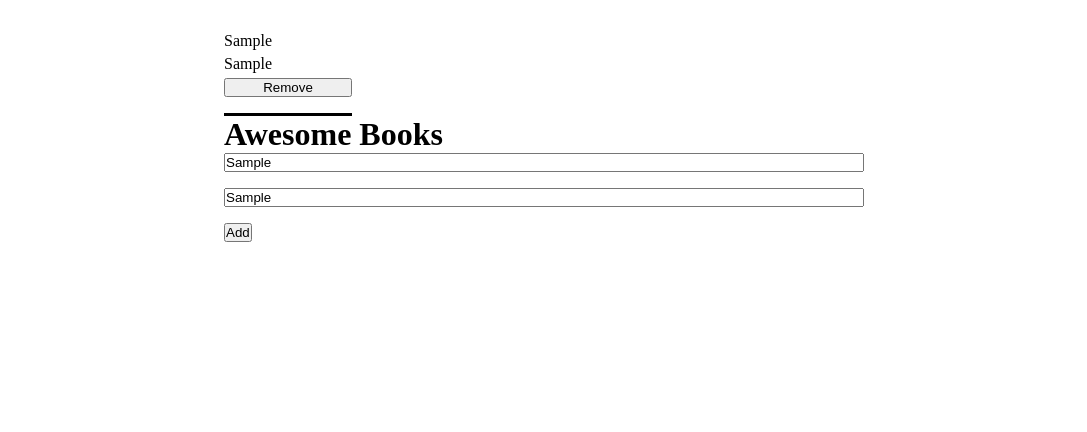
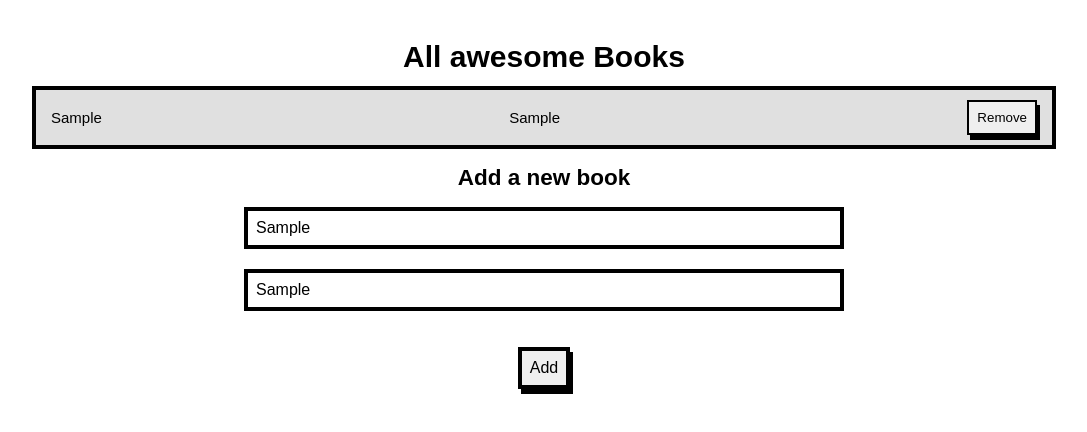
Before and after one commit to MohammedElseddik/Awesome-books, a website: page index.html in a window 1280 px wide. Both pictures are taken after typing "Sample", "Sample" into the empty fields and a click on the button "Add". Shown: the whole page, without its empty margins (96-1183 px from the left). Drawn offline with Linux system fonts and the light colour scheme.

Commit message:
Add styles to the page

```diff
--- a/index.html
+++ b/index.html
@@ -9,8 +9,9 @@
 </head>
 <body>
     <div class="container">
+        <h1>All awesome Books</h1>
         <div class="book-list-ui"></div>
-        <h1>Awesome Books</h1>
+        <h2>Add a new book</h2>
         <div class="books-list">
             <input type="text" id="title" placeholder="Title">
             <input type="text" id="author" placeholder="Author">
--- a/styles.css
+++ b/styles.css
@@ -6,35 +6,85 @@
   margin: 0;
 }
 
+body {
+  background: white;
+  font-family: Arial, Helvetica, sans-serif;
+  font-size: 15px;
+  font-weight: normal;
+  line-height: 18px;
+}
+
 ul {
   list-style: none;
 }
 
+.line {
+  display: flex;
+  align-items: center;
+  justify-content: space-between;
+  margin-top: 3rem;
+  margin-bottom: 1rem;
+}
+
 .container {
-  width: 50%;
-  margin: 2rem auto;
+  display: flex;
+  flex-direction: column;
+  align-items: center;
+  justify-content: center;
+  gap: 20px;
+  margin: 3rem auto;
 }
 
 .book-list-ui {
-  display: none;
-}
-
-.book-list-ui.visible {
-  display: block;
+  display: flex;
+  flex-direction: column;
+  align-items: center;
+  justify-content: center;
+  width: 80%;
+  border: 4px solid black;
 }
 
 .list-ui {
   display: flex;
-  flex-direction: column;
-  gap: 5px;
-  padding-bottom: 1rem;
-  width: 20%;
-  border-bottom: 3px solid #000;
+  align-items: center;
+  justify-content: space-between;
+  width: 100%;
+  padding: 10px 15px;
+}
+
+.list-ui:nth-child(odd) {
+  background: #e0e0e0;
 }
 
 .books-list {
   display: flex;
+  align-content: center;
+  justify-content: flex-start;
   flex-direction: column;
-  gap: 1rem;
+  color: #000;
+  gap: 20px;
   margin-bottom: 1rem;
+  width: 50%;
+  padding: 0 20px;
 }
+
+.remove-btn {
+  box-shadow: 3px 5px #000;
+  border: 2px solid #000;
+  padding: 8px;
+}
+
+#add-btn {
+  box-shadow: 3px 5px #000;
+  border: 4px solid #000;
+  font-size: 1rem;
+  padding: 8px;
+}
+
+#title,
+#author {
+  width: 100%;
+  font-size: 1rem;
+  padding: 8px;
+  border: 4px solid black;
+}
```
